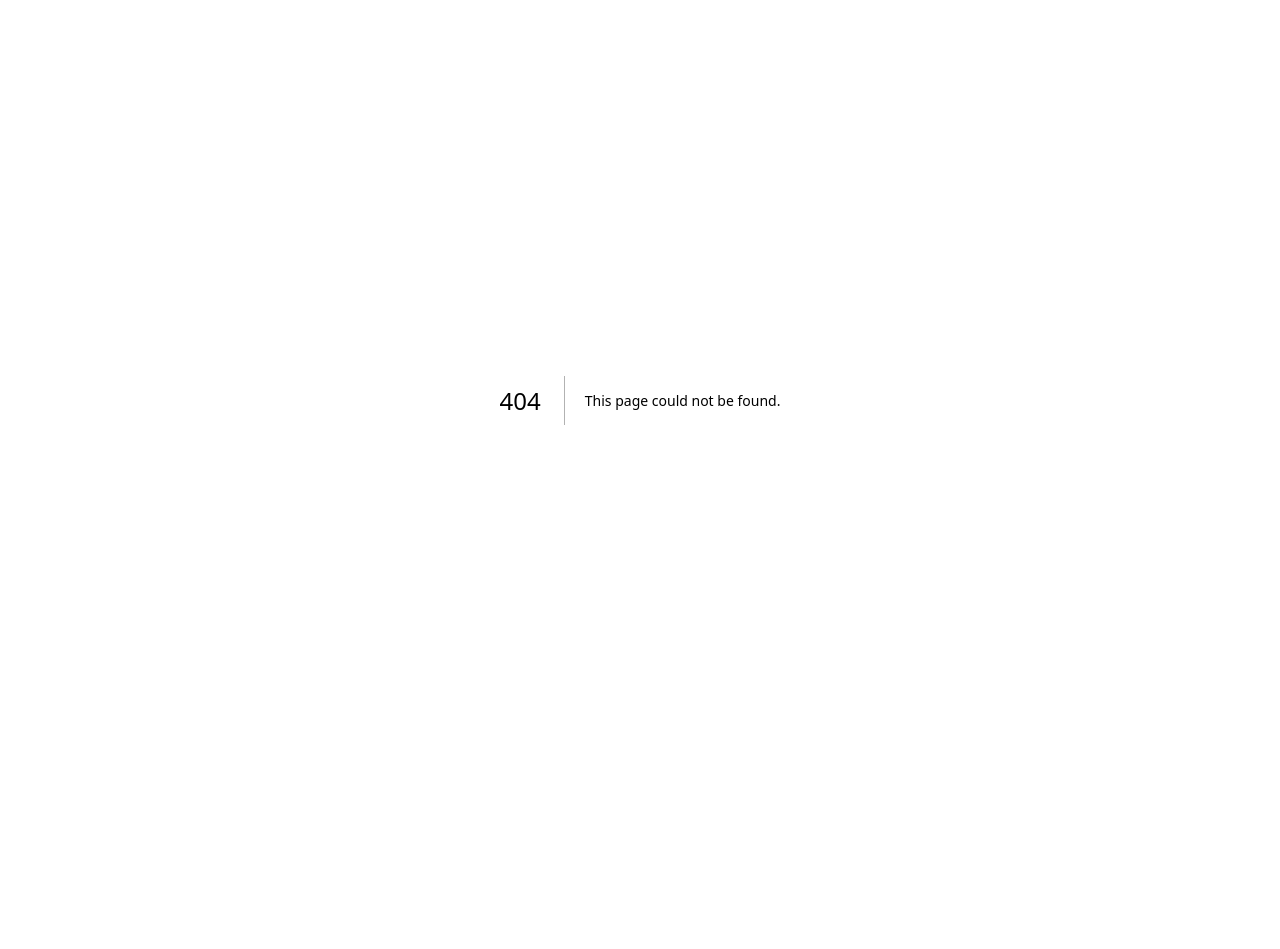
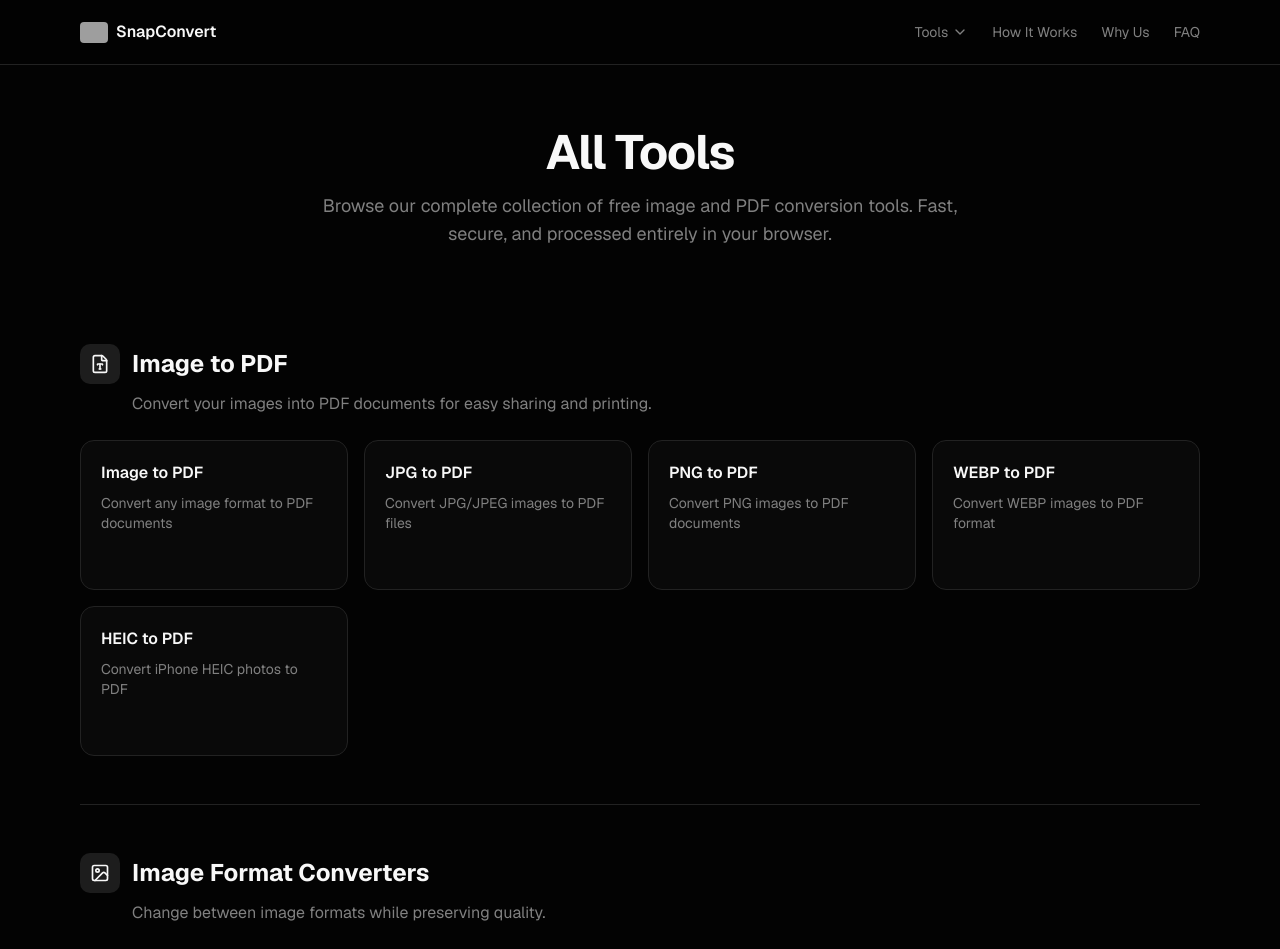
Before and after one commit to flooflorianpapp-dotcom/snapconvert, a Next.js app: page /tools in a window 1280 px wide. Before the commit this address had no page. Shown: the top 949 px of the page. Before the commit the page ends 800 px from the top, so only its background shows below. Built offline with nearby package versions, Linux system fonts and the light colour scheme; grey boxes are pictures that could not be loaded.

Commit message:
feat: add /tools page with categorized converters\n\nCreate /tools page with category-based tool cards and update navigation.

```diff
--- a/app/sitemap.ts
+++ b/app/sitemap.ts
@@ -9,6 +9,12 @@ export default function sitemap(): MetadataRoute.Sitemap {
       lastModified: new Date(),
       changeFrequency: "monthly",
       priority: 1,
+    },
+    {
+      url: `${baseUrl}/tools`,
+      lastModified: new Date(),
+      changeFrequency: "monthly",
+      priority: 0.9,
     },
     {
       url: `${baseUrl}/image-to-pdf`,
--- /dev/null
+++ b/app/tools/page.tsx
@@ -0,0 +1,267 @@
+import { Header } from "@/components/header"
+import { Footer } from "@/components/footer"
+import { ArrowRight, FileImage, FileType, Image, Maximize, Minimize } from "lucide-react"
+import type { Metadata } from "next"
+
+export const metadata: Metadata = {
+  title: "All Tools - Free Image & PDF Converters | SnapConvert",
+  description:
+    "Browse all SnapConvert tools. Convert images to PDF, change image formats, compress images, and more. Free, fast, and secure online converters.",
+  keywords: [
+    "image converter",
+    "pdf converter",
+    "image to pdf",
+    "jpg to png",
+    "image compressor",
+    "image resizer",
+    "free converter",
+  ],
+}
+
+const imageToPdfTools = [
+  {
+    name: "Image to PDF",
+    description: "Convert any image format to PDF documents",
+    href: "/image-to-pdf",
+  },
+  {
+    name: "JPG to PDF",
+    description: "Convert JPG/JPEG images to PDF files",
+    href: "/jpg-to-pdf",
+  },
+  {
+    name: "PNG to PDF",
+    description: "Convert PNG images to PDF documents",
+    href: "/png-to-pdf",
+  },
+  {
+    name: "WEBP to PDF",
+    description: "Convert WEBP images to PDF format",
+    href: "/webp-to-pdf",
+  },
+  {
+    name: "HEIC to PDF",
+    description: "Convert iPhone HEIC photos to PDF",
+    href: "/heic-to-pdf",
+  },
+]
+
+const imageFormatConverters = [
+  {
+    name: "Image to JPG",
+    description: "Convert any image to JPG format",
+    href: "/image-to-jpg",
+  },
+  {
+    name: "Image to PNG",
+    description: "Convert any image to PNG format",
+    href: "/image-to-png",
+  },
+  {
+    name: "PNG to JPG",
+    description: "Convert PNG images to compressed JPG",
+    href: "/png-to-jpg",
+  },
+  {
+    name: "JPG to PNG",
+    description: "Convert JPG to lossless PNG format",
+    href: "/jpg-to-png",
+  },
+  {
+    name: "WEBP to JPG",
+    description: "Convert WEBP to universal JPG format",
+    href: "/webp-to-jpg",
+  },
+  {
+    name: "WEBP to PNG",
+    description: "Convert WEBP to PNG for editing",
+    href: "/webp-to-png",
+  },
+  {
+    name: "WEBP to GIF",
+    description: "Convert WEBP animations to GIF",
+    href: "/webp-to-gif",
+  },
+  {
+    name: "HEIC to JPG",
+    description: "Convert iPhone HEIC to JPG format",
+    href: "/heic-to-jpg",
+  },
+  {
+    name: "HEIC to PNG",
+    description: "Convert HEIC to lossless PNG",
+    href: "/heic-to-png",
+  },
+  {
+    name: "SVG to PNG",
+    description: "Convert vector SVG to raster PNG",
+    href: "/svg-to-png",
+  },
+  {
+    name: "SVG to JPG",
+    description: "Convert vector SVG to JPG format",
+    href: "/svg-to-jpg",
+  },
+  {
+    name: "BMP to JPG",
+    description: "Convert BMP bitmaps to compressed JPG",
+    href: "/bmp-to-jpg",
+  },
+  {
+    name: "BMP to PNG",
+    description: "Convert BMP to PNG with compression",
+    href: "/bmp-to-png",
+  },
+  {
+    name: "GIF to JPG",
+    description: "Convert GIF to static JPG image",
+    href: "/gif-to-jpg",
+  },
+  {
+    name: "GIF to PNG",
+    description: "Convert GIF to PNG with full colors",
+    href: "/gif-to-png",
+  },
+  {
+    name: "TIFF to JPG",
+    description: "Convert TIFF to web-friendly JPG",
+    href: "/tiff-to-jpg",
+  },
+  {
+    name: "TIFF to PNG",
+    description: "Convert TIFF to lossless PNG",
+    href: "/tiff-to-png",
+  },
+]
+
+const pdfConverters = [
+  {
+    name: "PDF to JPG",
+    description: "Extract PDF pages as JPG images",
+    href: "/pdf-to-jpg",
+  },
+  {
+    name: "PDF to PNG",
+    description: "Convert PDF pages to PNG images",
+    href: "/pdf-to-png",
+  },
+]
+
+const imageUtilities = [
+  {
+    name: "Image Compressor",
+    description: "Reduce image file size while maintaining quality",
+    href: "/image-compressor",
+  },
+  {
+    name: "Image Resizer",
+    description: "Resize images to custom dimensions",
+    href: "/image-resizer",
+  },
+]
+
+interface ToolCardProps {
+  name: string
+  description: string
+  href: string
+}
+
+function ToolCard({ name, description, href }: ToolCardProps) {
+  return (
+    <a
+      href={href}
+      className="group flex flex-col rounded-xl border border-border bg-card p-5 transition-all hover:border-primary/50 hover:shadow-lg hover:shadow-primary/5"
+    >
+      <h3 className="text-base font-semibold text-foreground group-hover:text-primary transition-colors">
+        {name}
+      </h3>
+      <p className="mt-2 text-sm text-muted-foreground flex-1">{description}</p>
+      <div className="mt-4 flex items-center text-sm font-medium text-primary opacity-0 group-hover:opacity-100 transition-opacity">
+        Use Tool
+        <ArrowRight className="ml-1 h-4 w-4" />
+      </div>
+    </a>
+  )
+}
+
+interface ToolSectionProps {
+  title: string
+  description: string
+  icon: React.ReactNode
+  tools: ToolCardProps[]
+}
+
+function ToolSection({ title, description, icon, tools }: ToolSectionProps) {
+  return (
+    <section className="py-12">
+      <div className="flex items-center gap-3 mb-2">
+        <div className="flex h-10 w-10 items-center justify-center rounded-lg bg-primary/10 text-primary">
+          {icon}
+        </div>
+        <h2 className="text-2xl font-bold text-foreground">{title}</h2>
+      </div>
+      <p className="text-muted-foreground mb-6 ml-13">{description}</p>
+      <div className="grid gap-4 sm:grid-cols-2 lg:grid-cols-3 xl:grid-cols-4">
+        {tools.map((tool) => (
+          <ToolCard key={tool.href} {...tool} />
+        ))}
+      </div>
+    </section>
+  )
+}
+
+export default function ToolsPage() {
+  return (
+    <main className="min-h-screen bg-background">
+      <Header />
+      <div className="pt-16">
+        <div className="mx-auto max-w-6xl px-4 py-16">
+          <div className="text-center mb-12">
+            <h1 className="text-4xl font-bold tracking-tight text-foreground sm:text-5xl">
+              All Tools
+            </h1>
+            <p className="mt-4 text-lg text-muted-foreground max-w-2xl mx-auto">
+              Browse our complete collection of free image and PDF conversion tools.
+              Fast, secure, and processed entirely in your browser.
+            </p>
+          </div>
+
+          <ToolSection
+            title="Image to PDF"
+            description="Convert your images into PDF documents for easy sharing and printing."
+            icon={<FileType className="h-5 w-5" />}
+            tools={imageToPdfTools}
+          />
+
+          <div className="border-t border-border" />
+
+          <ToolSection
+            title="Image Format Converters"
+            description="Change between image formats while preserving quality."
+            icon={<Image className="h-5 w-5" />}
+            tools={imageFormatConverters}
+          />
+
+          <div className="border-t border-border" />
+
+          <ToolSection
+            title="PDF Converters"
+            description="Extract images from PDF documents in various formats."
+            icon={<FileImage className="h-5 w-5" />}
+            tools={pdfConverters}
+          />
+
+          <div className="border-t border-border" />
+
+          <ToolSection
+            title="Image Utilities"
+            description="Optimize and resize your images for any use case."
+            icon={<Maximize className="h-5 w-5" />}
+            tools={imageUtilities}
+          />
+        </div>
+      </div>
+      <Footer />
+    </main>
+  )
+}
--- a/components/header.tsx
+++ b/components/header.tsx
@@ -1,6 +1,6 @@
 "use client"
 
-import { ChevronDown, Menu, X } from "lucide-react"
+import { ArrowRight, ChevronDown, Menu, X } from "lucide-react"
 import { useState } from "react"
 import Image from "next/image"
 
@@ -67,6 +67,13 @@ export function Header() {
               <ChevronDown className={`h-4 w-4 transition-transform ${isToolsOpen ? "rotate-180" : ""}`} />
             </button>
 
+            <a
+              href="/tools"
+              className="sr-only focus:not-sr-only focus:absolute focus:top-full focus:mt-2 focus:rounded focus:bg-primary focus:px-3 focus:py-2 focus:text-primary-foreground"
+            >
+              View All Tools
+            </a>
+
             {isToolsOpen && (
               <div className="absolute top-full left-0 mt-2 w-[500px] rounded-lg border border-border bg-card shadow-lg py-2">
                 <div className="grid grid-cols-2 gap-4 p-4">
@@ -100,6 +107,15 @@ export function Header() {
                       ))}
                     </div>
                   </div>
+                </div>
+                <div className="border-t border-border mx-4 pt-3 pb-2">
+                  <a
+                    href="/tools"
+                    className="flex items-center justify-center gap-2 text-sm font-medium text-primary hover:text-primary/80 transition-colors"
+                  >
+                    View All Tools
+                    <ArrowRight className="h-4 w-4" />
+                  </a>
                 </div>
               </div>
             )}
@@ -163,6 +179,16 @@ export function Header() {
                 ))}
               </div>
             </div>
+            <div className="border-t border-border pt-4">
+              <a
+                href="/tools"
+                className="flex items-center gap-2 text-sm font-medium text-primary hover:text-primary/80 transition-colors mb-4"
+                onClick={() => setIsMobileMenuOpen(false)}
+              >
+                View All Tools
+                <ArrowRight className="h-4 w-4" />
+              </a>
+            </div>
             <div className="border-t border-border pt-4 space-y-2">
               <a
                 href="/#how-it-works"
```
Also changed, not shown: 1 other file (tests, documents, lock files or other folders).
